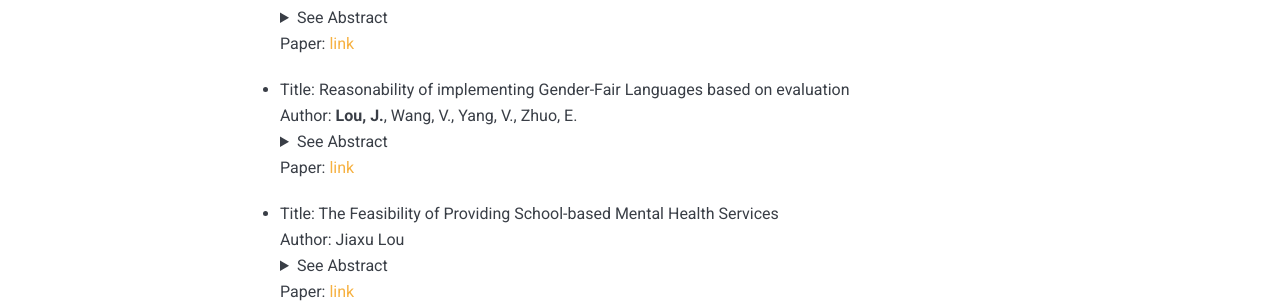
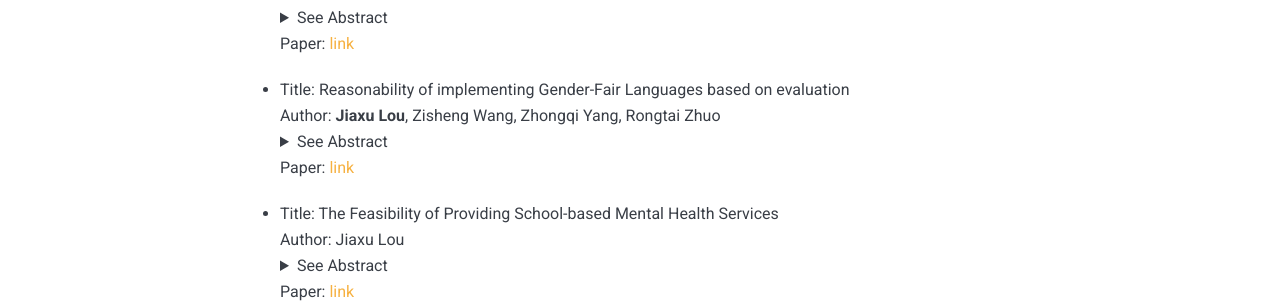
Before and after one commit to JiaxuLou/JiaxuLou.github.io, a Jekyll site: the page built from _pages/publications.md, in a window 1280 px wide. Shown: the part 1500-1803 px from the top of the page. Built offline with Jekyll 4.4.1, drawn with Linux system fonts in a browser that asks for light colours; nearby versions of some CDN libraries.

Commit message:
Update publications.md

```diff
--- a/_pages/publications.md
+++ b/_pages/publications.md
@@ -36,7 +36,7 @@ During my high school study, I conducted in-depth investigation and research on
   Paper: [link](https://github.com/JiaxuLou/LLM_Bias/blob/main/pdf/Artificial%2BIntelligent%2Bin%2BEducation%2Band%2Bits%2BEffects.pdf "Artificial Intelligence in Education and Its Effects")
 
 * Title: Reasonability of implementing Gender-Fair Languages based on evaluation<br>
-  Author: **Lou, J.**, Wang, V., Yang, V., Zhuo, E.<br>
+  Author: **Jiaxu Lou**, Zisheng Wang, Zhongqi Yang, Rongtai Zhuo<br>
   <details>
    <summary>See Abstract</summary>
    <pre>
```
